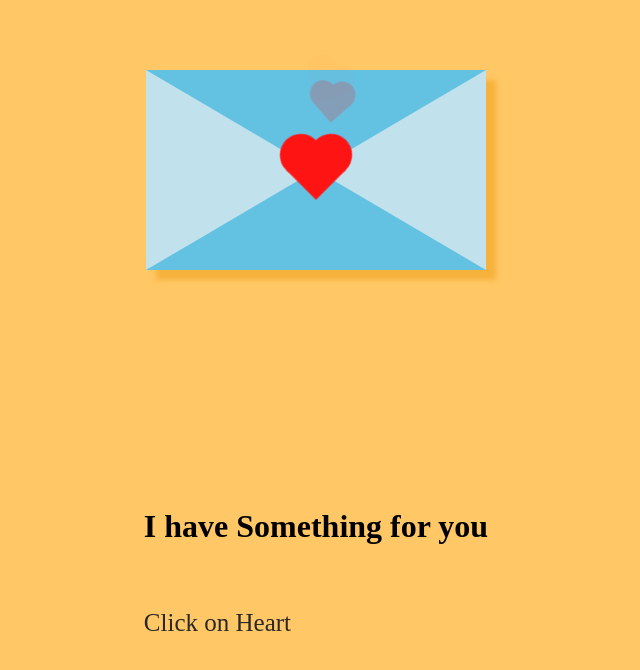
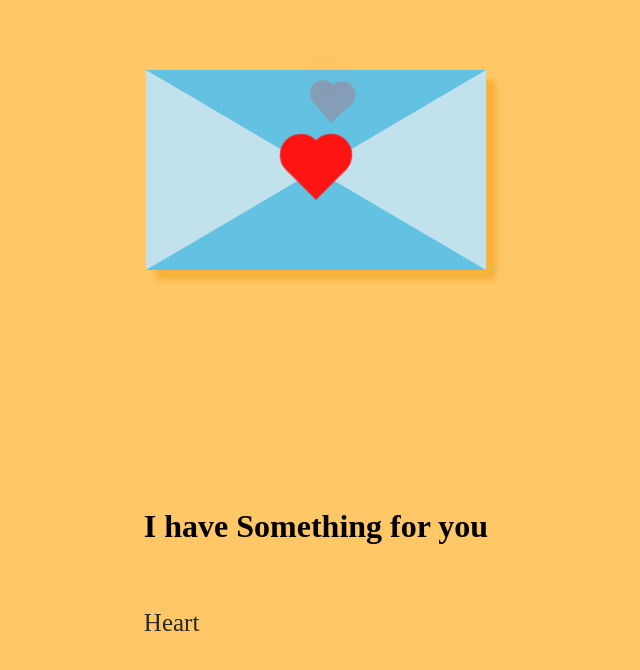
Before and after one commit to aubreylauron/awbery, a plain HTML site: page index.html in a window 1280 px wide. Shown: the whole page, without its empty margins (324-964 px from the left). Drawn offline with Linux system fonts and the light colour scheme.

Commit message:
Update index.html

```diff
--- a/index.html
+++ b/index.html
@@ -18,7 +18,7 @@
     <div class="text">
       <h1>I have Something for you</h1>
       <br />
-      <p>Click on Heart</p>
+      <p> Heart </p>
     </div>
   </body>
 </html>
```
